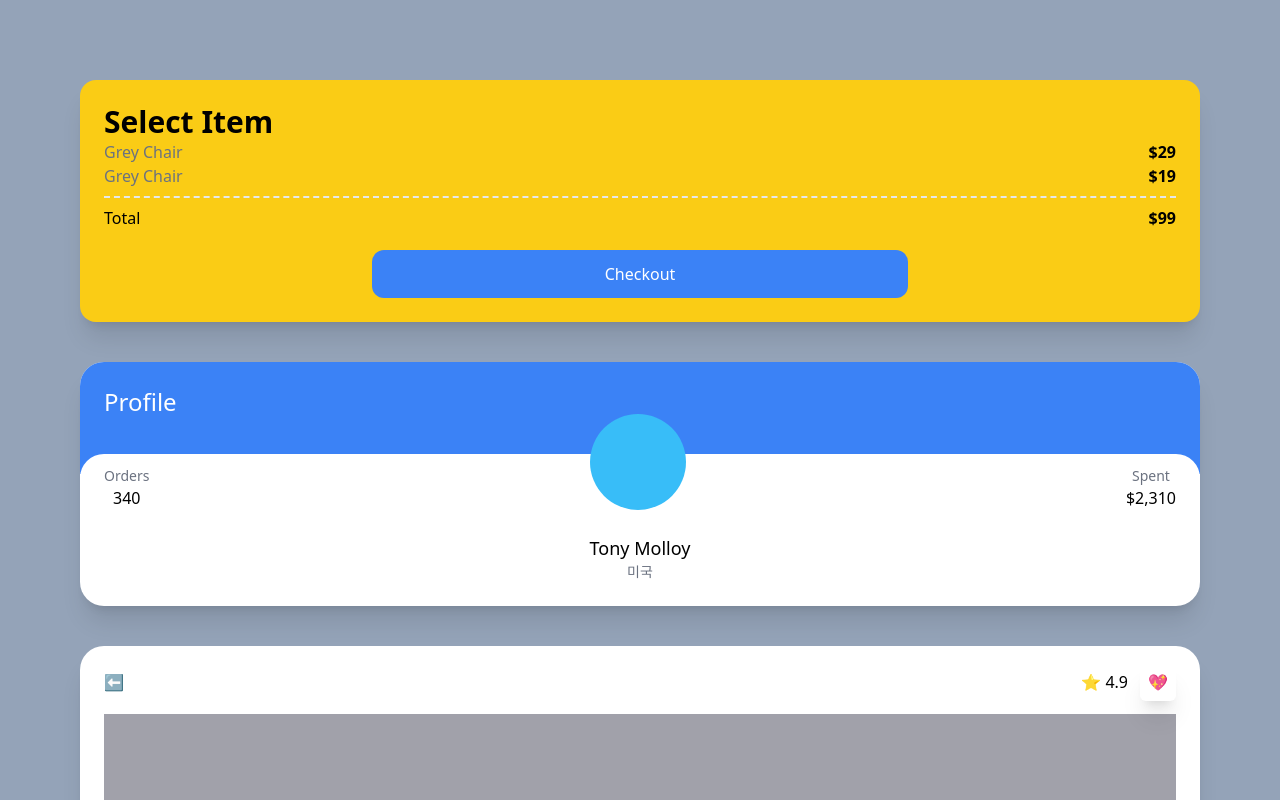
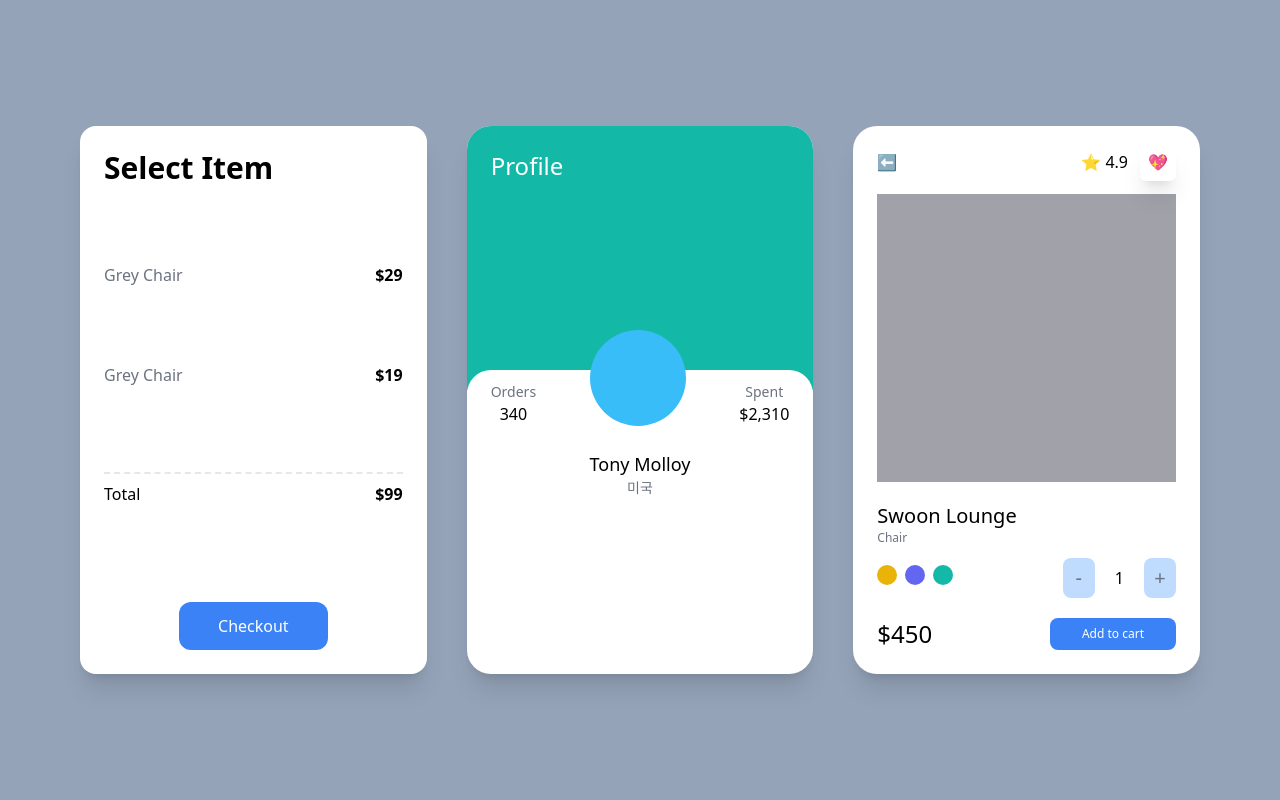
Before and after one commit to moonssa/carrot, a Next.js app: page / in a window 1280 px wide. Shown: the top 800 px of the page. Built offline with nearby package versions, Linux system fonts and the light colour scheme.

Commit message:
portrait & landscape

```diff
--- a/pages/index.tsx
+++ b/pages/index.tsx
@@ -2,8 +2,8 @@
 
 const Home: NextPage = () => {
   return (
-    <div className="bg-slate-400 py-20 px-20 grid gap-10 min-h-screen">
-      <div className="bg-white sm:bg-red-400 md:bg-teal-400 lg:bg-indigo-400 xl:bg-yellow-400 p-6 rounded-2xl shadow-xl ">
+    <div className="bg-slate-400 xl:place-content-center py-20 px-20 grid gap-10 lg:grid-cols-2 xl:grid-cols-3 min-h-screen">
+      <div className="bg-white flex flex-col justify-between p-6 rounded-2xl shadow-xl ">
         <span className="font-semibold text-3xl">Select Item</span>
 
         <div className="flex justify-between">
@@ -23,8 +23,8 @@
           Checkout
         </button>
       </div>
-      <div className="bg-white  overflow-hidden rounded-3xl shadow-xl group ">
-        <div className="bg-blue-500 p-6 pb-14">
+      <div className="bg-white overflow-hidden rounded-3xl shadow-xl  group ">
+        <div className=" portrait:bg-indigo-600 landscape:bg-teal-500 p-6 pb-14 xl:pb-52">
           <span className="text-white text-2xl">Profile</span>
         </div>
         <div className="rounded-3xl bg-white relative -top-5 p-6 ">
@@ -45,7 +45,7 @@
           </div>
         </div>
       </div>
-      <div className="bg-white p-6 rounded-3xl shadow-xl ">
+      <div className="bg-white p-6 rounded-3xl shadow-xl lg:col-span-2 xl:col-span-1">
         <div className="flex mb-5 justify-between items-center">
           <span>⬅️</span>
           <div className="space-x-3">
```
